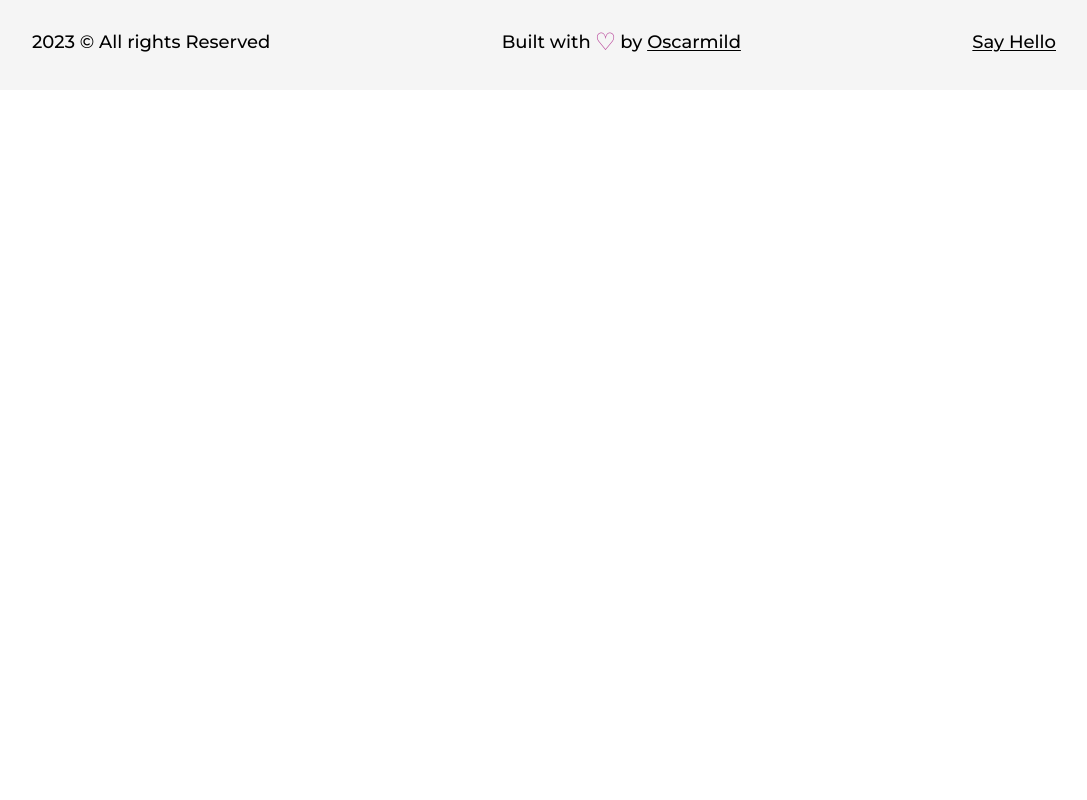
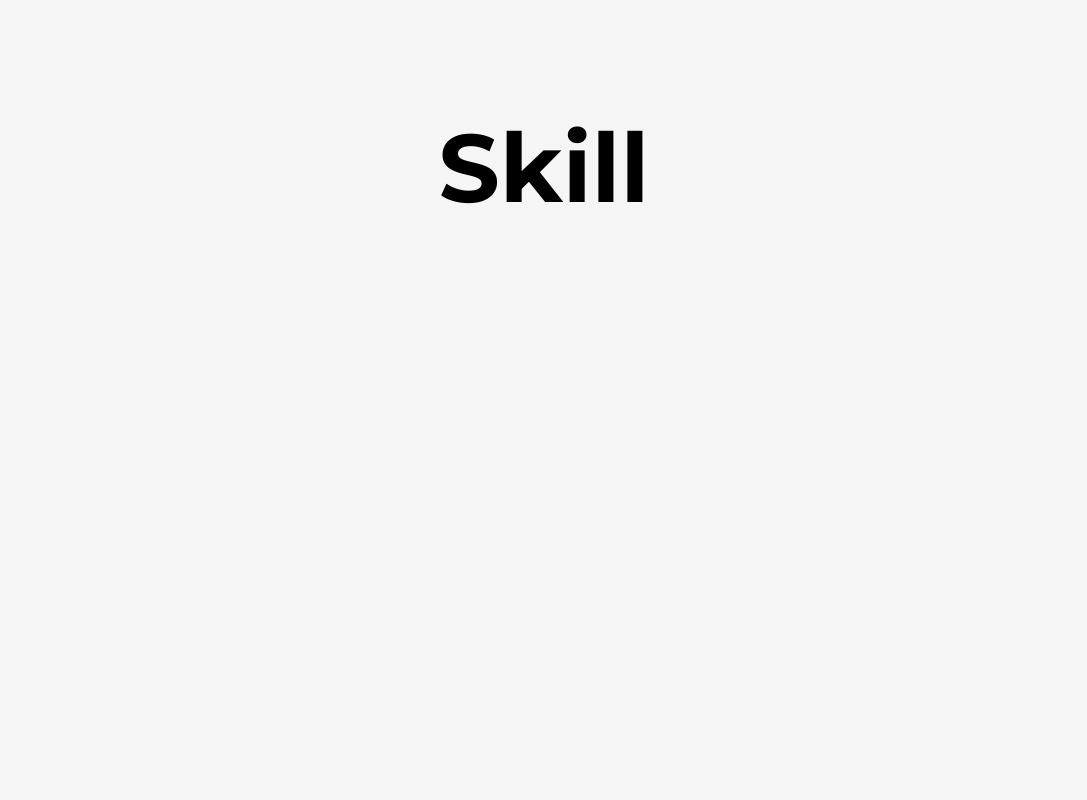
Before and after one commit to fromgopi/gk-portfolio, a Next.js app: page /about in a window 1280 px wide. Shown: the part 1340-2140 px from the top of the page, without its empty margins (96-1183 px from the left). Before the commit the page ends 1430 px from the top, so only its background shows below. Built offline with nearby package versions, Linux system fonts and the light colour scheme.

Commit message:
adding some components
Signed-off-by: Gopi Krishna M <gopi.muktevi@gmail.com>

```diff
--- a/src/components/Skills.js
+++ b/src/components/Skills.js
@@ -2,7 +2,12 @@
 
 const Skills = () => {
     return (
-        <div>Skills</div>
+        <>
+        <h2 className='font-bold text-8xl mt-64 w-full text-center'>Skill</h2>
+        <div className='w-full h-screen relative flex items-center justify-center rounded-full'>
+
+        </div>
+        </>
     )
 }
 
--- a/src/pages/about.js
+++ b/src/pages/about.js
@@ -6,6 +6,7 @@
 import ProfilePic from '../../public/images/profile/profile-pic-2.jpeg'
 import Experience from '@/components/Experience'
 import Biography from '@/components/Biography'
+import Skills from '@/components/Skills'
 
 const about = () => {
     return (
@@ -36,6 +37,9 @@
                     </div>
                     {/* End of Profile section */}
 
+                    {/* Skills section start */}
+                    <Skills />
+
                 </Layout>
             </main>
         </>
```
